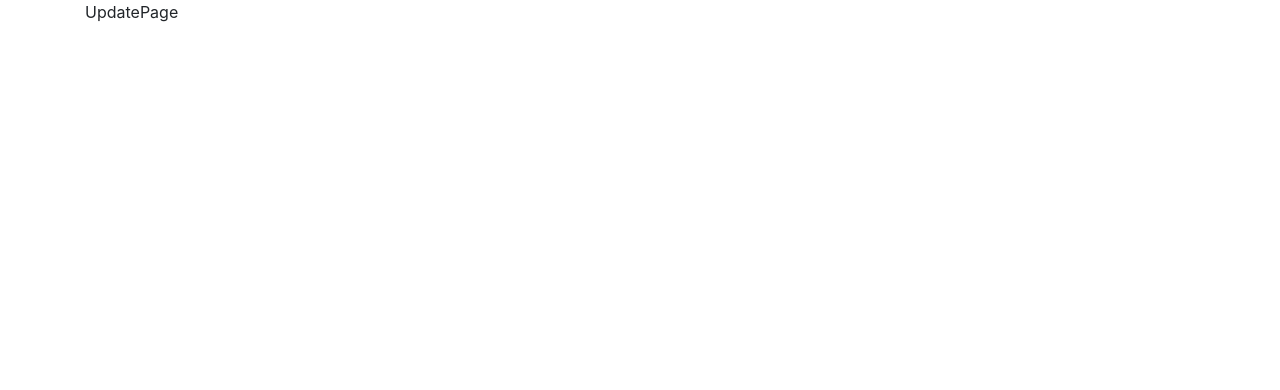
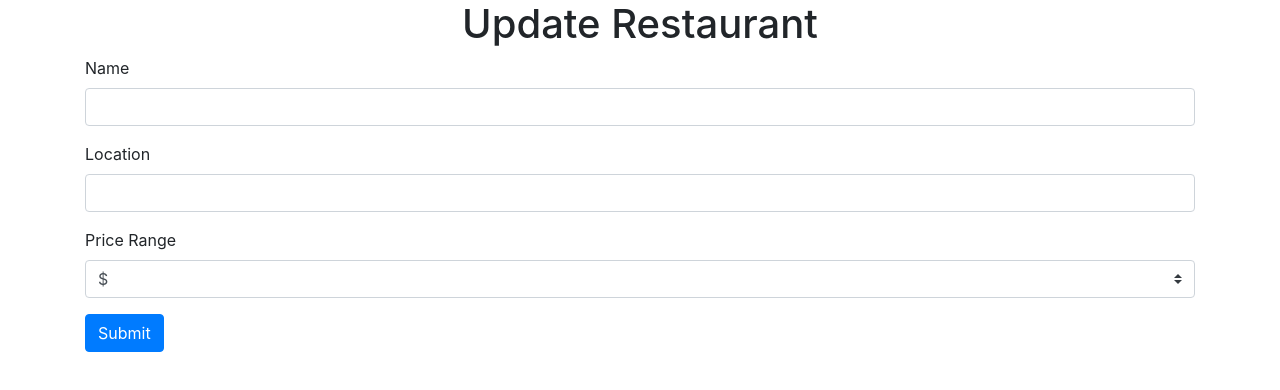
Before and after one commit to mikeqle/tutorial_restaurant_pern, a React (Create React App) app in the folder client/: page /restaurants/1/update in a window 1280 px wide. Shown: the top 390 px of the page. Built offline with nearby package versions, Linux system fonts and the light colour scheme; no server answers.

Commit message:
update page implemented and tested

```diff
--- a/client/src/components/RestaurantList.jsx
+++ b/client/src/components/RestaurantList.jsx
@@ -1,10 +1,14 @@
 import React, { useEffect, useContext } from 'react';
 import RestaurantFinder from '../apis/RestaurantFinder';
 import { RestaurantsContext } from '../context/RestaurantsContext';
+import { useNavigate } from 'react-router-dom';
 
 const RestaurantList = () => {
 
-    const {restaurants, setRestaurants} = useContext(RestaurantsContext)
+    const {restaurants, setRestaurants} = useContext(RestaurantsContext);
+
+    let navigate = useNavigate();
+
     useEffect(() => {
         async function fetchData() {
             try {
@@ -15,7 +19,7 @@
             };
         };
         fetchData();
-    }, [])
+    }, []);
 
     const handleDelete = async (id) => {
         try {
@@ -26,7 +30,11 @@
         } catch (err) {
             console.log(err);
         }
-    }
+    };
+
+    const handleUpdate = (id) => {
+        navigate(`/restaurants/${id}/update`);
+    };
 
   return (
     <div className="list-group">
@@ -49,7 +57,7 @@
                         <td>{restaurant.location}</td>
                         <td>{"$".repeat(restaurant.price_range)}</td>
                         <td>reviews</td>
-                        <td><button className="btn btn-warning">Update</button></td>
+                        <td><button onClick={() => handleUpdate(restaurant.id)} className="btn btn-warning">Update</button></td>
                         <td><button onClick={() => handleDelete(restaurant.id)} className="btn btn-danger">Delete</button></td>
                     </tr>
                     );
--- /dev/null
+++ b/client/src/components/UpdateRestaurant.jsx
@@ -0,0 +1,76 @@
+import React, { useState, useEffect } from 'react';
+import { useParams, useNavigate } from 'react-router-dom';
+import RestaurantFinder from '../apis/RestaurantFinder';
+
+const UpdateRestaurant = (props) => {
+    const { id } = useParams();
+    let navigate = useNavigate();
+    const [name, setName] = useState("");
+    const [location, setLocation] = useState("");
+    const [priceRange, setPriceRange] = useState("");
+
+    useEffect(() => {
+        const fetchData = async () => {
+            const response = await RestaurantFinder.get(`/${id}`);
+            console.log(response.data.data);
+            setName(response.data.data.restaurant.name);
+            setLocation(response.data.data.restaurant.location);
+            setPriceRange(response.data.data.restaurant.price_range);
+        }
+        fetchData();
+    }, []);
+
+    const handleSubmit = async (e) => {
+        e.preventDefault();
+        const updatedRestaurant = await RestaurantFinder.put(`/${id}`, {
+            name: name,
+            location: location,
+            price_range: priceRange
+        });
+        navigate(`/`);
+    }
+
+    return (
+        <div>
+            <form action="">
+                <div className="form-group" action="">
+                    <label htmlFor="name">Name</label>
+                    <input
+                        value={name}
+                        onChange={e => setName(e.target.value)}
+                        id="name"
+                        className="form-control"
+                        type="text"
+                    />
+                </div>
+                <div className="form-group" action="">
+                    <label htmlFor="location">Location</label>
+                    <input
+                        value={location}
+                        onChange={e => setLocation(e.target.value)}
+                        id="location"
+                        className="form-control"
+                        type="text"
+                    />
+                </div>
+                <div className="form-group" action="">
+                    <label htmlFor="price_range">Price Range</label>
+                    <select
+                        value={priceRange}
+                        onChange={(e) => setPriceRange(e.target.value)}
+                        className="custom-select my-0 mr-sm-2">
+                        <option disabled>Price Range</option>
+                        <option value="1">$</option>
+                        <option value="2">$$</option>
+                        <option value="3">$$$</option>
+                        <option value="4">$$$$</option>
+                        <option value="5">$$$$$</option>
+                    </select>
+                </div>
+                <button onClick={handleSubmit} type="submit" className="btn btn-primary">Submit</button>
+            </form>
+        </div>
+    )
+};
+
+export default UpdateRestaurant;
--- a/client/src/routes/UpdatePage.jsx
+++ b/client/src/routes/UpdatePage.jsx
@@ -1,8 +1,12 @@
 import React from 'react';
+import UpdateRestaurant from '../components/UpdateRestaurant';
 
 const UpdatePage = () => {
   return (
-    <div>UpdatePage</div>
+    <div>
+      <h1 className="text-center">Update Restaurant</h1>
+      <UpdateRestaurant />
+    </div>
   )
 };
 
```
